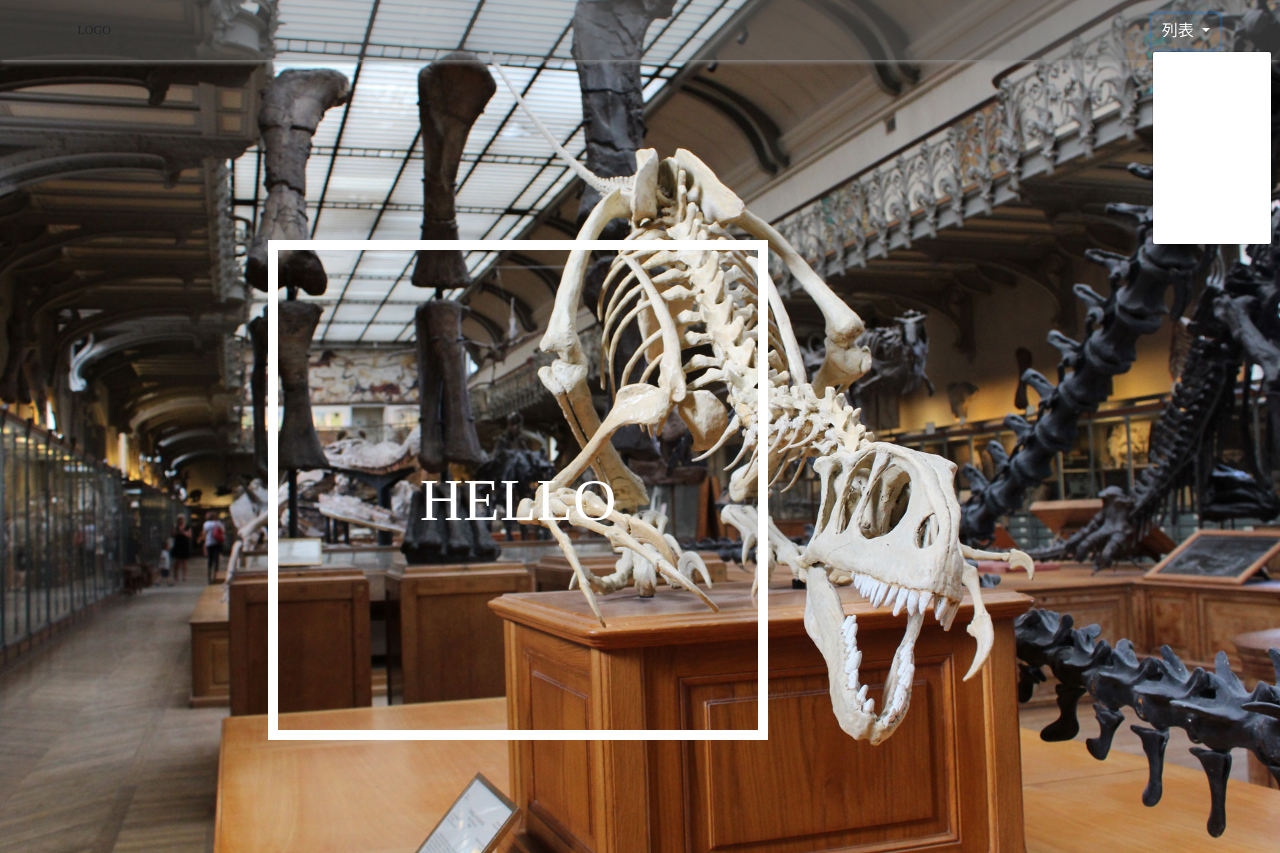
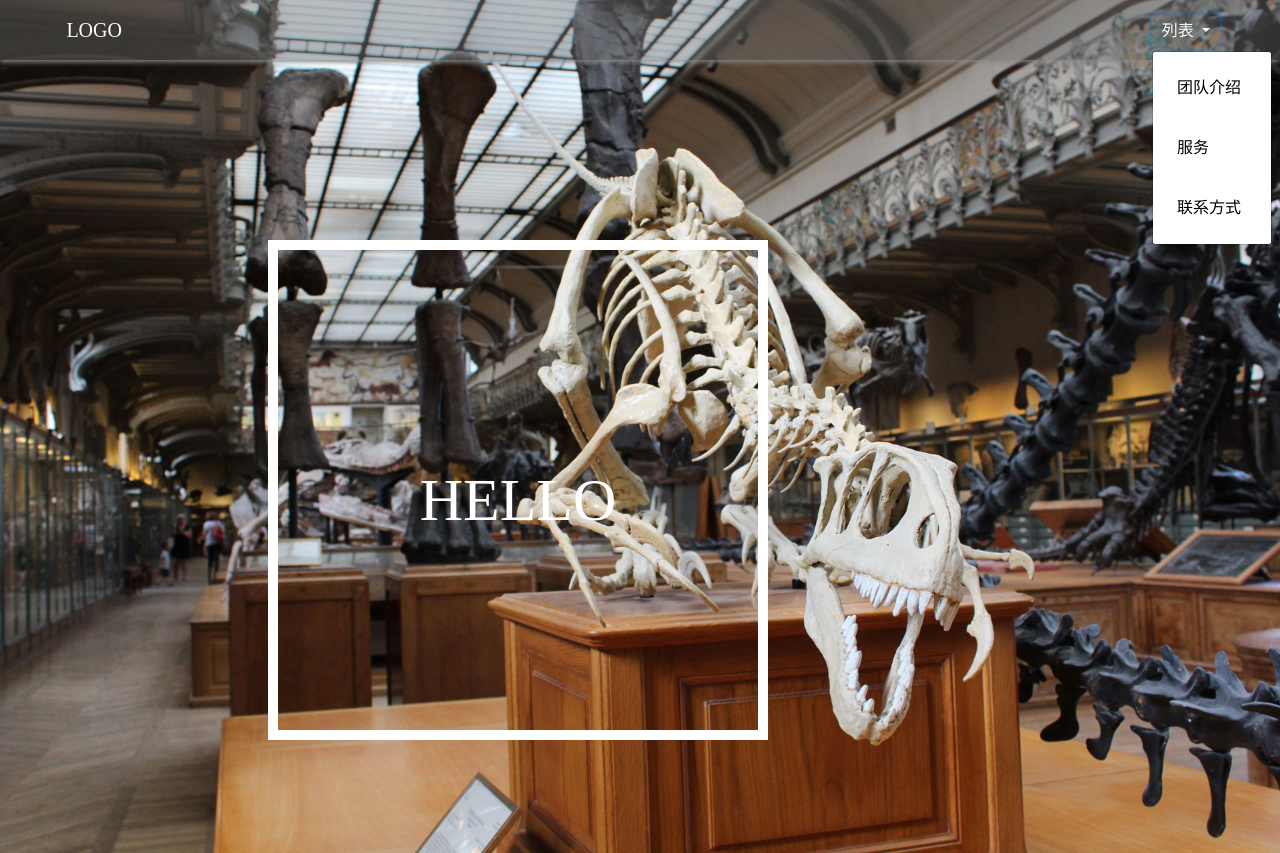
Before and after one commit to aztuo/Reptile-studio, a plain HTML site: page index.html in a window 1280 px wide. Both pictures are taken after a click on the button "列表". Drawn offline with nearby package versions, Linux system fonts and the light colour scheme.

Commit message:
Update pachong.css

```diff
--- a/css/pachong.css
+++ b/css/pachong.css
@@ -19,10 +19,14 @@ a{
 	box-shadow:0 2px 5px #888888;
 	position: fixed;
 }
+.daohang .row .logo{
+	font-size: 20px;
+	color: white;
+}
 .daohang a{
 	font-size: 16px;
 	text-decoration: none;
-	color: white;
+
 }
 .tupian{
 	width: 100%;
@@ -45,3 +49,7 @@ a{
 	top:30%;
 	color: white;
 }
+ul li a{
+	text-decoration:none;
+	color: black;
+}
```
